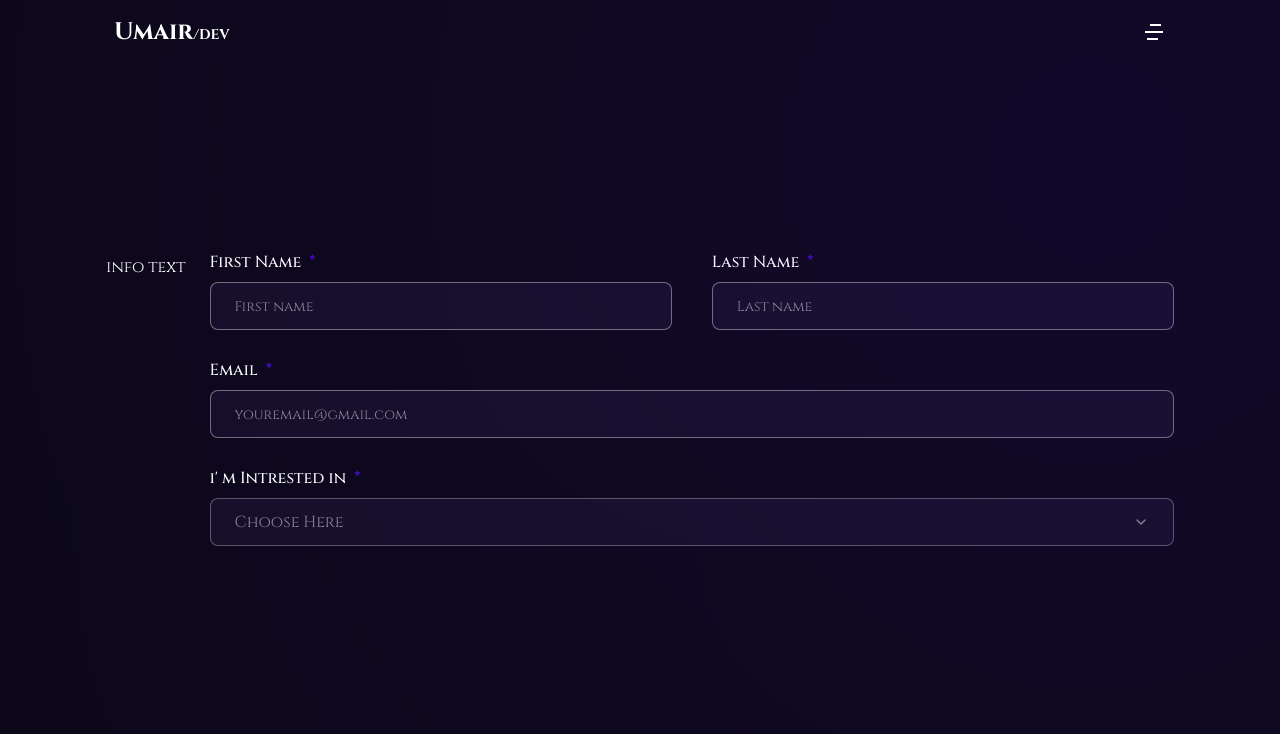
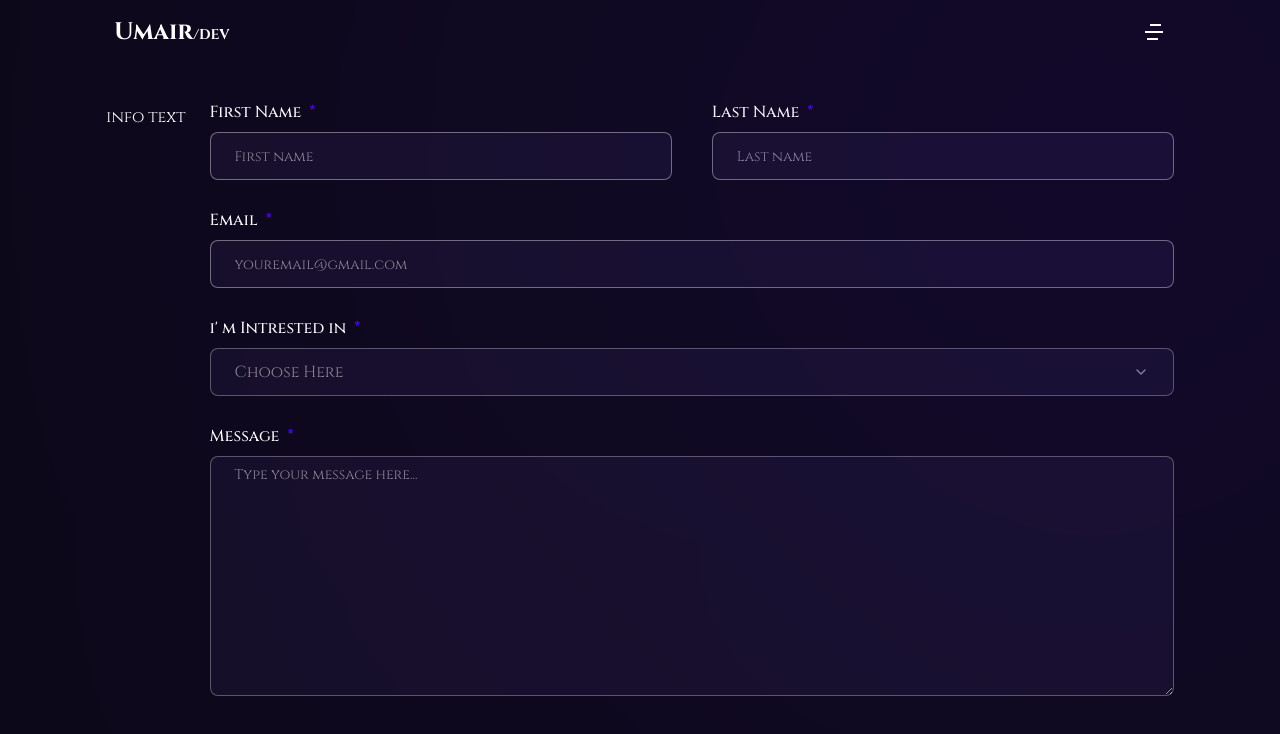
Before and after one commit to Umair-dev55/umair-ali-dev, a Next.js app: page /contact in a window 1280 px wide. Shown: the top 734 px of the page. Built offline with nearby package versions, Linux system fonts and the light colour scheme.

Commit message:
text area also done

```diff
--- a/src/app/(Pages)/contact/page.jsx
+++ b/src/app/(Pages)/contact/page.jsx
@@ -106,6 +106,19 @@ const contact = () => {
                         </SelectContent>
                       </Select>
                     </div>
+                    {/* Textarea  */}
+                    <div className="w-full">
+                      <Label className="flex mb-3" htmlFor="message">
+                        Message <span className="inline text-accent">*</span>
+                      </Label>
+                      <Textarea
+                        id="message"
+                        name="message"
+                        placeholder="Type your message here..."
+                        required
+                        className="h-60 bg-tertiary/50 border-white/30 text-white px-6 data-placeholder:text-white/50 focus:ring-accent/50"
+                      />
+                    </div>
                   </div>
                 </form>
               </div>
```
